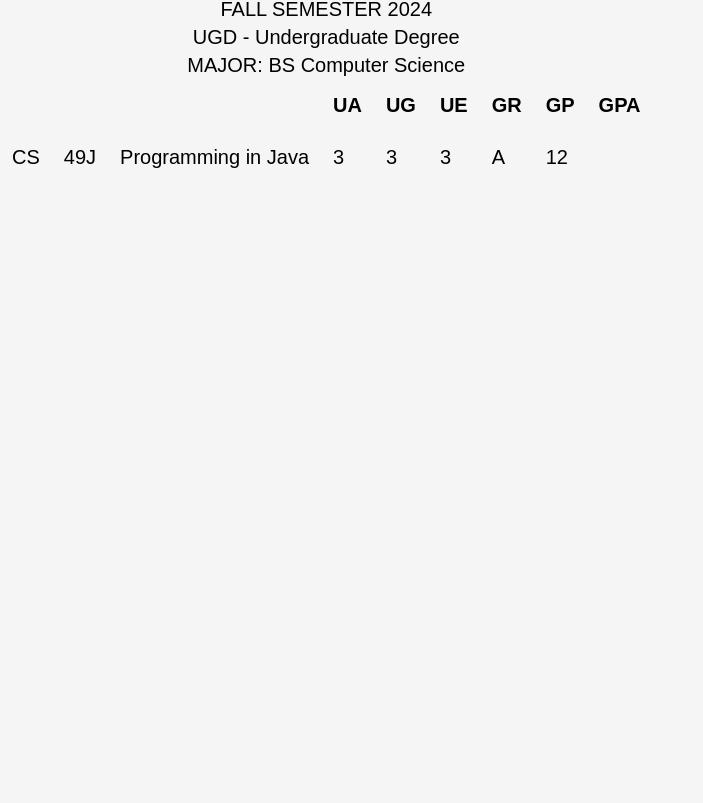
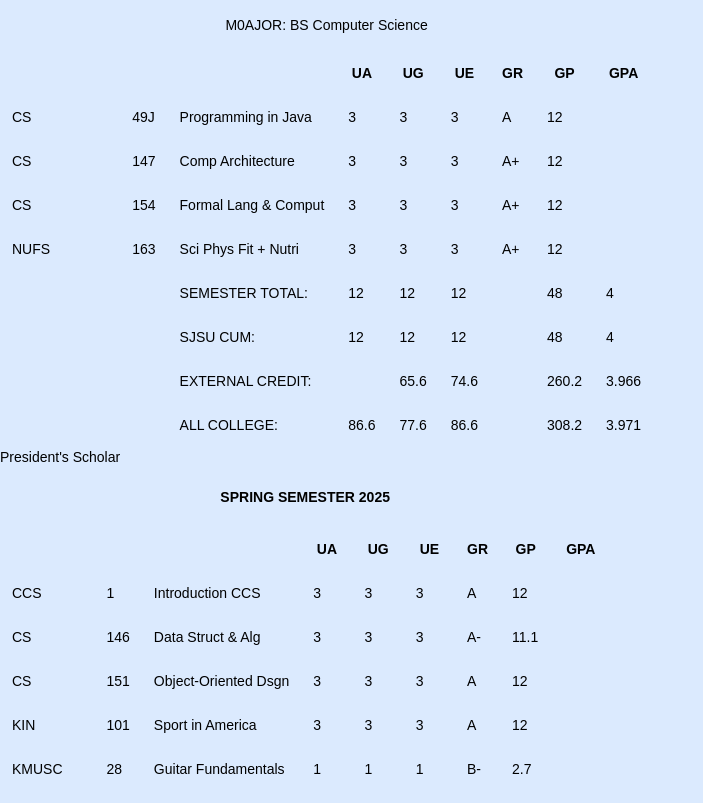
Before and after one commit to LeonardoGarcia29/LeonardoGarciaSite, a Next.js app: page /transcript in a window 1280 px wide. Shown: the part 1117-1920 px from the top of the page, without its empty margins (0-703 px from the left). Before the commit the page ends 1300 px from the top, so only its background shows below. Built offline with nearby package versions, Linux system fonts and the light colour scheme.

Commit message:
completed transcript page

```diff
--- a/app/transcript/components/SemesterGrades.tsx
+++ b/app/transcript/components/SemesterGrades.tsx
@@ -1,4 +1,4 @@
-export default function SemesterGrades({ semesterGrades }: any) {
+export default function SemesterGrades({ semesterGrades, finalScores }: any) {
     return <>
     <thead>
         <tr>
@@ -28,5 +28,20 @@ export default function SemesterGrades({ semesterGrades }: any) {
         </tr>
        ))}
     </tbody>
+    <tbody>
+       {finalScores.map((score: any) => (
+        <tr key={score.scoreName}>
+            <td></td>
+            <td></td>
+            <td>{score.scoreName}</td>
+            <td>{score.UA}</td>
+            <td>{score.UG}</td>
+            <td>{score.UE}</td>
+            <td></td>
+            <td>{score.GP}</td>
+            <td>{score.GPA}</td>
+        </tr>
+       ))}
+    </tbody>
     </>
 }
--- a/app/transcript/page.tsx
+++ b/app/transcript/page.tsx
@@ -1,7 +1,41 @@
 import SemesterGrades from "./components/SemesterGrades";
 export default function Transcript() {
 
-    const semesterGrades = [
+  const finalScoresFall24 = [
+    {
+      scoreName: "SEMESTER TOTAL:",
+      UA: 12.0,
+      UG: 12.0,
+      UE: 12.0,
+      GP: 48.0,
+      GPA: 4.000,
+    },
+     {
+      scoreName: "SJSU CUM:",
+      UA: 12.0,
+      UG: 12.0,
+      UE: 12.0,
+      GP: 48.0,
+      GPA: 4.000,
+    },
+    {
+      scoreName: "EXTERNAL CREDIT: ",
+      UA: "",
+      UG: 65.6,
+      UE: 74.6,
+      GP: 260.2,
+      GPA: 3.966,
+    },
+    {
+      scoreName: "ALL COLLEGE:",
+      UA: 86.6 ,
+      UG: 77.6 ,
+      UE: 86.6 ,
+      GP: 308.2,
+      GPA: 3.971,
+    },
+    ]
+  const semesterGradesFall24 = [
       {
         degree: "CS",
         course: "49J",
@@ -11,10 +45,193 @@ export default function Transcript() {
         UE: 3,
         GR: "A",
         GP: 12.00
-      }
+      },
+      {
+        degree: "CS",
+        course: "147",
+        title: "Comp Architecture",
+        UA: 3,
+        UG: 3,
+        UE: 3,
+        GR: "A+",
+        GP: 12.00
+      },
+      {
+        degree: "CS",
+        course: "154",
+        title: "Formal Lang & Comput",
+        UA: 3,
+        UG: 3,
+        UE: 3,
+        GR: "A+",
+        GP: 12.00
+      },
+      {
+        degree: "NUFS",
+        course: "163",
+        title: "Sci Phys Fit + Nutri",
+        UA: 3,
+        UG: 3,
+        UE: 3,
+        GR: "A+",
+        GP: 12.00
+      },
+
+
     ]
+
+  const semesterGradesSpring25 = [
+      {
+        degree: "CCS",
+        course: "1",
+        title: "Introduction CCS",
+        UA: 3,
+        UG: 3,
+        UE: 3,
+        GR: "A",
+        GP: 12.00
+      },
+      {
+        degree: "CS",
+        course: "146",
+        title: "Data Struct & Alg  ",
+        UA: 3,
+        UG: 3,
+        UE: 3,
+        GR: "A-",
+        GP: 11.1
+      },
+      {
+        degree: "CS",
+        course: "151",
+        title: "Object-Oriented Dsgn ",
+        UA: 3,
+        UG: 3,
+        UE: 3,
+        GR: "A",
+        GP: 12.00
+      },
+      {
+        degree: "KIN",
+        course: "101",
+        title: "Sport in America ",
+        UA: 3,
+        UG: 3,
+        UE: 3,
+        GR: "A",
+        GP: 12.00
+      },
+      {
+        degree: "KMUSC",
+        course: "28",
+        title: "Guitar Fundamentals",
+        UA: 1,
+        UG: 1,
+        UE: 1,
+        GR: "B-",
+        GP: 2.7
+      },
+
+    ]
+  const finalScoresSpring25 = [
+    {
+      scoreName: "SEMESTER TOTAL:",
+      UA: 13.0,
+      UG: 13.0,
+      UE: 13.0,
+      GP: 49.8,
+      GPA: 3.830,
+    },
+     {
+      scoreName: "SJSU CUM:",
+      UA: 25.0,
+      UG: 25.0,
+      UE: 25.0,
+      GP: 97.8,
+      GPA: 3.912,
+    },
+    {
+      scoreName: "ALL COLLEGE:",
+      UA: 99.6 ,
+      UG: 90.6  ,
+      UE: 99.6 ,
+      GP: 358.0,
+      GPA: 3.951,
+    },
+    ]
+
+  const semesterGradesFall25 = [
+      {
+        degree: "CS",
+        course: "100w",
+        title: "Writing Workshop",
+        UA: 3,
+        UG: 3,
+        UE: 3,
+        GR: "A",
+        GP: 12.00
+      },
+      {
+        degree: "CS",
+        course: "149",
+        title: "Operating Systems ",
+        UA: 3,
+        UG: 3,
+        UE: 3,
+        GR: "A-",
+        GP: 11.1
+      },
+      {
+        degree: "CS",
+        course: "166",
+        title: "Information Security",
+        UA: 3,
+        UG: 3,
+        UE: 3,
+        GR: "A",
+        GP: 12.00
+      },
+      {
+        degree: "PHIL",
+        course: "134",
+        title: "Computers, Ethics, S ",
+        UA: 3,
+        UG: 3,
+        UE: 3,
+        GR: "A+",
+        GP: 12.00
+      },
+    ]
+
+    const finalScoresFall25 = [
+    {
+      scoreName: "SEMESTER TOTAL:",
+      UA: 12.0,
+      UG: 12.0,
+      UE: 12.0,
+      GP: 47.0,
+      GPA: 3.925,
+    },
+     {
+      scoreName: "SJSU CUM:",
+      UA: 37.0,
+      UG: 37.0,
+      UE: 37.0,
+      GP: 144.9,
+      GPA: 3.916,
+    },
+    {
+      scoreName: "ALL COLLEGE:",
+      UA: 111.6 ,
+      UG: 102.6  ,
+      UE: 111.6,
+      GP: 405.1,
+      GPA: 3.948,
+    },
+    ]
+
   return (
-    <div className="text-black  text-xl">
+    <div className="text-black  text-sm bg-blue-100">
       <table>
         <caption className="py-4">San Jose State University</caption>
         <tbody>
@@ -123,11 +340,25 @@ export default function Transcript() {
       </table>
 
       <table className="[&_td]:p-3 [&_th]:p-3">
-        <caption>FALL SEMESTER  2024</caption>
-        <caption>UGD - Undergraduate Degree</caption>
-        <caption>MAJOR: BS Computer Science</caption>
-        <SemesterGrades semesterGrades={semesterGrades}/>
+        <caption className="pb-4 pt-15 font-bold">FALL SEMESTER  2024</caption>
+        <caption className="py-4">UGD - Undergraduate Degree</caption>
+        <caption className="py-4">M0AJOR: BS Computer Science</caption>
+        <SemesterGrades semesterGrades={semesterGradesFall24} finalScores={finalScoresFall24} />
+        <footer>President's Scholar</footer>
       </table>
+
+      <table className="[&_td]:p-3 [&_th]:p-3">
+        <caption className="font-bold py-5">SPRING SEMESTER  2025</caption>
+        <SemesterGrades semesterGrades={semesterGradesSpring25} finalScores={finalScoresSpring25} />
+        <footer>Dean's Scholar</footer>
+      </table>
+
+      <table className="[&_td]:p-3 [&_th]:p-3">
+        <caption className="font-bold py-5">FALL SEMESTER  2025</caption>
+        <SemesterGrades semesterGrades={semesterGradesFall25} finalScores={finalScoresFall25} />
+      </table>
+
+      <b className="py-6">SPRING SEMESTER  2026</b>
     </div>
   );
 }
```
